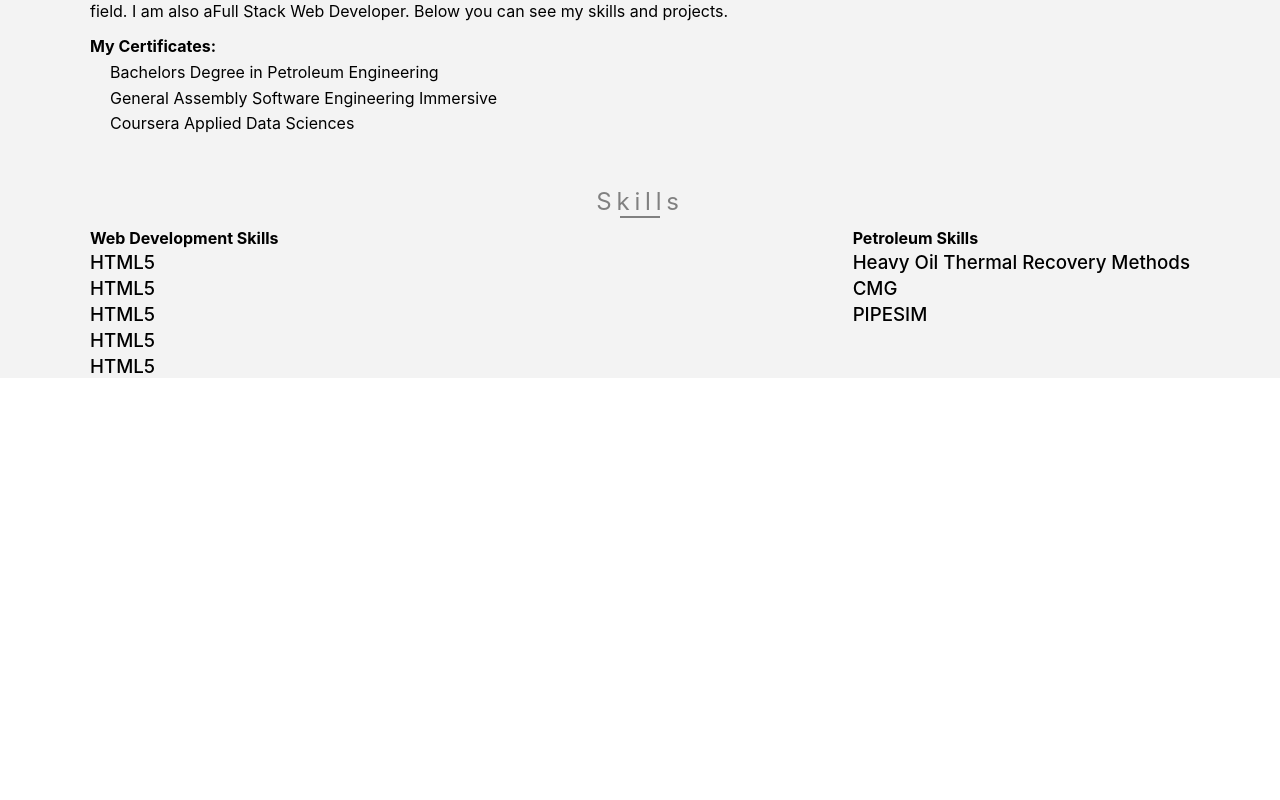
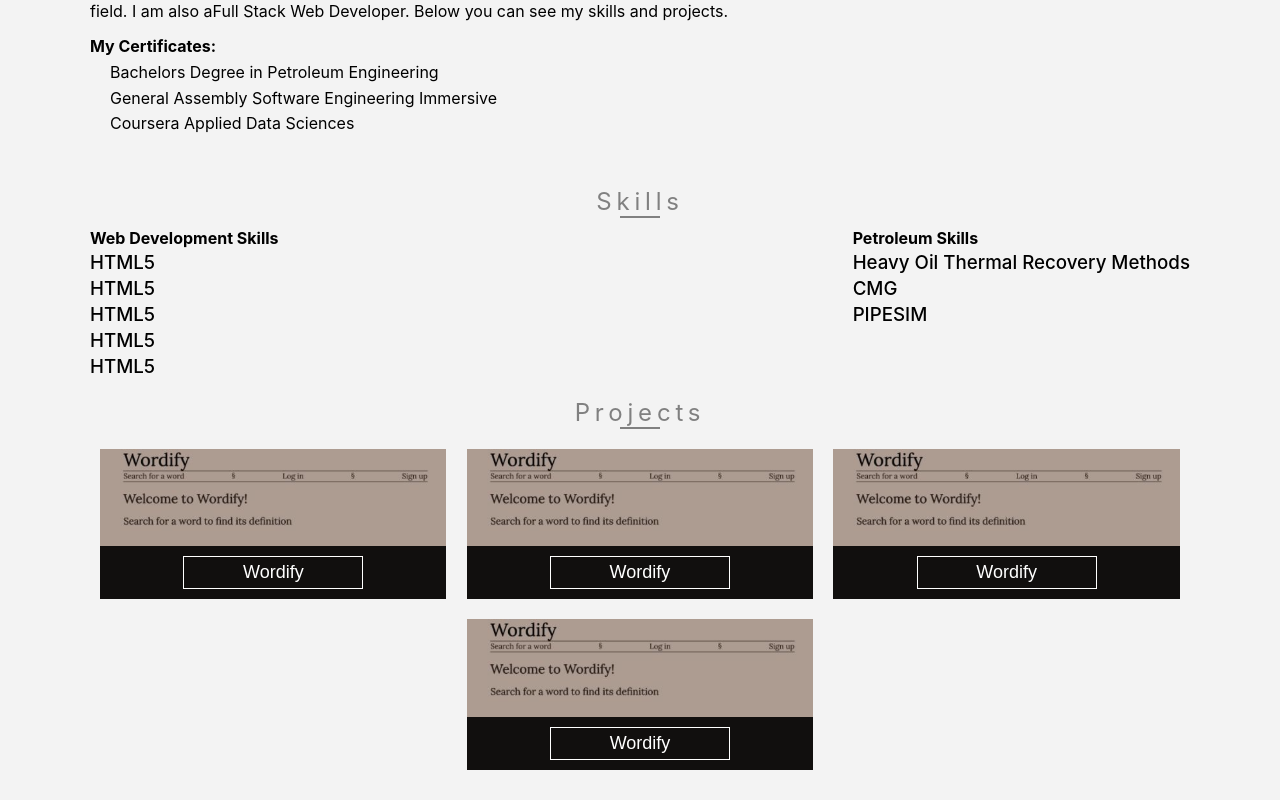
Before and after one commit to KareemD123/my-react-portfolio, a React (Create React App) app: page / in a window 1280 px wide. Shown: the part 1691-2491 px from the top of the page. Before the commit the page ends 2069 px from the top, so only its background shows below. Built offline with nearby package versions, Linux system fonts and the light colour scheme.

Commit message:
project section work

```diff
--- a/src/App.css
+++ b/src/App.css
@@ -420,3 +420,130 @@ a {
     justify-content: space-between;
   }
 }
+
+/* projects */
+.projects{
+  padding: 20px 10px;
+
+}
+
+.single-project{
+  width:100%;
+  position: relative;
+  margin:0px;
+  margin-top: 20px;
+  background:rgba(0,0,0,0.9);
+  overflow: hidden;
+}
+
+.single-project a{
+  width:100%;
+  display: block;
+}
+
+.single-project img{
+  width:100%;
+  display:block;
+  opacity:0.8;
+  transition: all 0.5s ease-in-out;
+}
+
+.single-project:hover img{
+  opacity:0.5;
+}
+
+.single-project p{
+  font-size: 20px;
+  color: #fff;
+  position: absolute;
+  top:-50px;
+  text-align: center;
+  left:0;
+  right:0;
+  background: rgba(0,0,0,0.4);
+  margin:0;
+  padding: 10px;
+  display: block;
+  transition: all 0.5s ease-in-out;
+}
+
+.single-project:hover p{
+  top: 0;
+
+}
+
+.items .projectBtn{
+  font-size: 18px;
+  padding: 5px 10px;
+  width: 180px;
+  color:#fff;
+  cursor: pointer;
+  border: 1px solid #fff;
+  transition: all 0.5s ease-in-out;
+  background: transparent;
+
+}
+
+.items .projectBtn a{
+  color: #fff;
+  transition: all 0.5s ease-in-out;
+
+}
+
+.items .projectBtn:hover a{
+  color: #323232;
+}
+
+.items{
+  position:absolute;
+  left:0;
+  right:0;
+  flex-direction: column;
+  background: rgba(0,0,0,0.9);
+  transition: all 0.5s ease-in-out;
+  bottom:0;
+  padding: 10px;
+  text-align: center;
+}
+
+.items .projectBtn:hover{
+  color: #323232;
+  background: rgb(214,216,218);
+  border:1px solid #fff;
+  opacity: 0.7;
+
+}
+
+.single-project:hover .items{
+  bottom: 0;
+}
+
+@media screen and (min-width:664px){
+  .projects-center{
+    display:flex;
+    flex-wrap: wrap;
+    justify-content: center;
+
+  }
+
+  .single-project{
+    flex:0 0 calc(50% - 20px);
+    margin:10px auto;
+    margin-bottom: 10px;
+  }
+}
+
+@media screen and (min-width:864px){
+  .projects-center{
+    display:flex;
+    flex-wrap: wrap;
+    justify-content: space-between;
+    margin:0;
+
+  }
+
+  .single-project{
+    flex:0 0 calc(33.3% - 20px);
+
+  }
+}
--- a/src/App.js
+++ b/src/App.js
@@ -24,8 +24,8 @@ function App() {
                 <Route exact path ="/" component = {Header} />
                 <Route exact path ="/" component = {About} />
                 <Route exact path ="/" component = {Skills} />
-                {/*<Route exact path ="/" component = {Projects} />
-                <Route exact path ="/" component = {Contact} /> */}
+                <Route exact path ="/" component = {Projects} />
+                {/*<Route exact path ="/" component = {Contact} /> */}
 
 
           </div>
--- a/src/Context/Data.js
+++ b/src/Context/Data.js
@@ -103,11 +103,35 @@ export const projects=[
   {
     id:1,
     extlink: 'https://github.com/KareemD123/wordify',
-    img:"/images/wordify.JPG",
+    img:"../images/wordify.JPG",
     title:'Wordify - React Project',
     btnTitle: 'Wordify',
 
-  }
+  },
+  {
+    id:2,
+    extlink: 'https://github.com/KareemD123/wordify',
+    img:"../images/wordify.JPG",
+    title:'Wordify - React Project',
+    btnTitle: 'Wordify',
+
+  },
+  {
+    id:3,
+    extlink: 'https://github.com/KareemD123/wordify',
+    img:"../images/wordify.JPG",
+    title:'Wordify - React Project',
+    btnTitle: 'Wordify',
+
+  },
+  {
+    id:4,
+    extlink: 'https://github.com/KareemD123/wordify',
+    img:"../images/wordify.JPG",
+    title:'Wordify - React Project',
+    btnTitle: 'Wordify',
+
+  },
 ]
 
 export const courses=[
--- a/src/components/Projects.js
+++ b/src/components/Projects.js
@@ -1,9 +1,34 @@
-import React from 'react'
+import React from 'react';
+import Title from './Title';
+import {ProductConsumer} from '../Context/Context';
+import wordifyimage from "../images/wordify.JPG"
+
 
 export default function Projects() {
   return (
-    <div>
-      Hello from projects
-    </div>
+    <ProductConsumer>
+      {value=>{
+        return(
+          <div className="projects">
+            <div className="container">
+              <Title title="Projects" color='grey'/>
+              <div className="projects-center">
+                {value.projects.map(item=>{
+                  return(
+                    <div className="single-project" key={item.id}>
+                      <a href={item.extlink} target="_blank" rel="noopener noreferrer">
+                        <img src={wordifyimage} alt="img"/></a>
+                      <p>{item.title}</p>
+                      <div className="items"><button className="projectBtn"><a href={item.extlink} target="_blank" rel="noopener noreferrer">{item.btnTitle}</a></button>
+                      </div>
+                      </div>
+                  )
+                })}
+              </div>
+            </div>
+          </div>
+        )
+      }}
+    </ProductConsumer>
   )
 }
```
Also changed, not shown: 1 other file (tests, documents, lock files or other folders).
